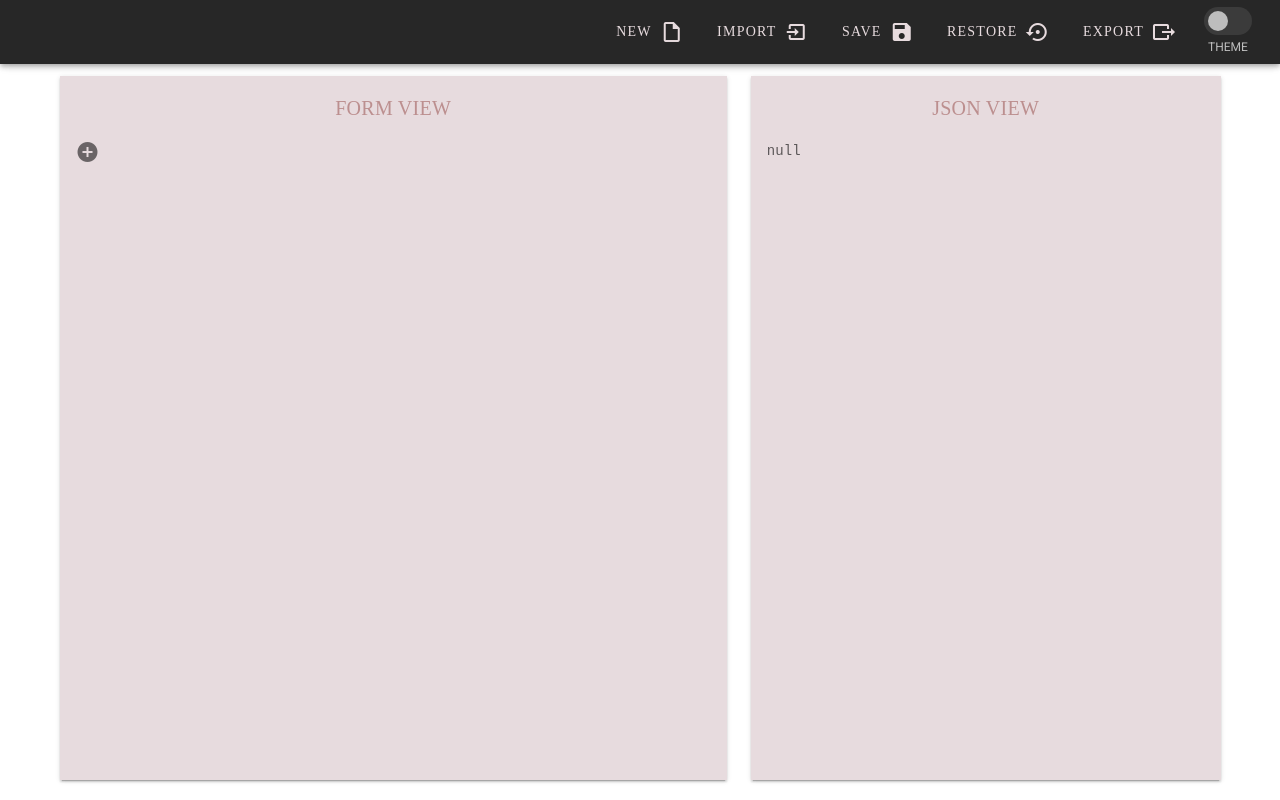
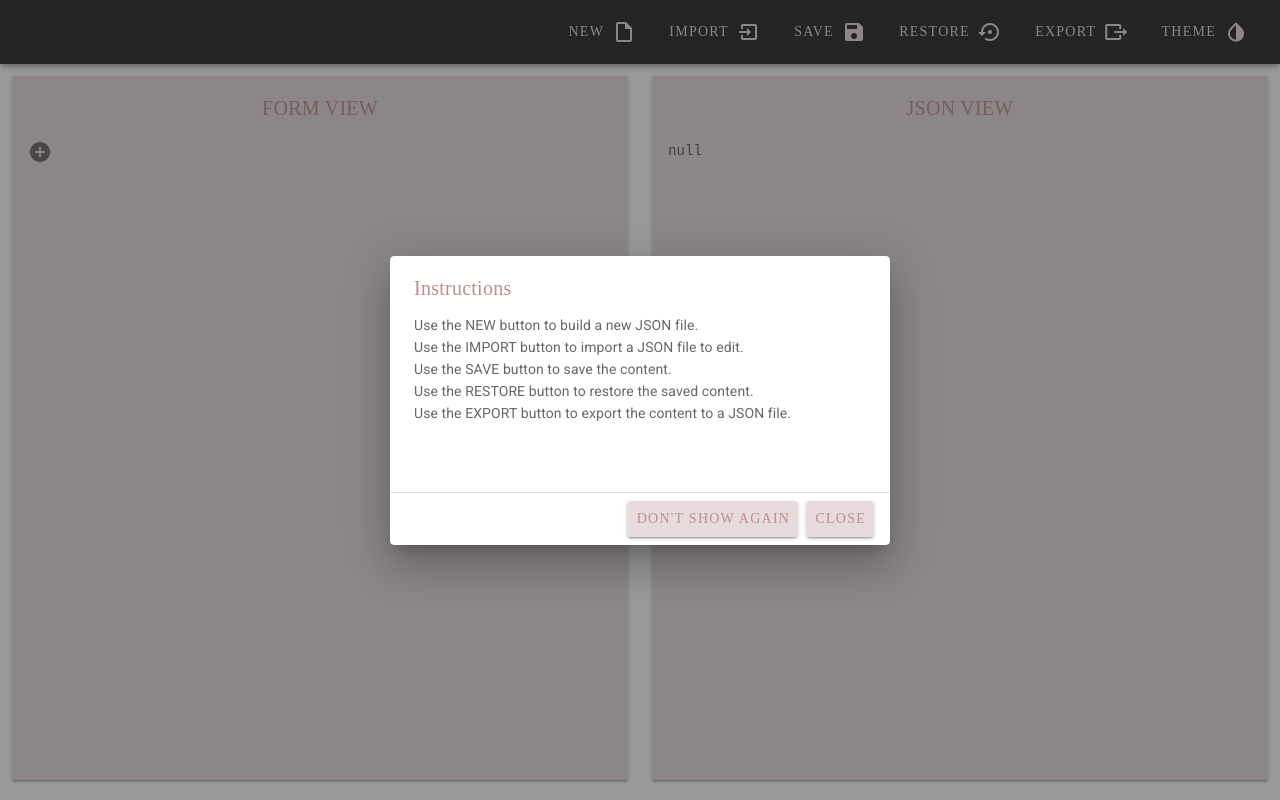
Before and after one commit to ebin96/msc-project-2022, a Vue app: page /editor in a window 1280 px wide. Built offline with nearby package versions, Linux system fonts and the light colour scheme.

Commit message:
refinements

```diff
--- a/package.json
+++ b/package.json
@@ -18,6 +18,7 @@
     "vuex": "^3.6.2"
   },
   "devDependencies": {
+    "@types/lodash": "^4.14.184",
     "@typescript-eslint/eslint-plugin": "^5.4.0",
     "@typescript-eslint/parser": "^5.4.0",
     "@vue/cli-plugin-babel": "~5.0.0",
--- a/src/App.vue
+++ b/src/App.vue
@@ -6,19 +6,27 @@
           alt="Editor Logo"
           contain
           :src="require('./assets/navlogo.png')"
-          width="80"
+          width="125"
         />
       </div>
 
       <v-spacer></v-spacer>
 
       <v-btn @click="newFile" color="#E7DBDE" text>
-        <span class="mr-2" style="font-family: Bahnschrift, serif">New</span>
+        <span
+          class="d-none d-md-block mr-2"
+          style="font-family: Bahnschrift, serif"
+          >New</span
+        >
         <v-icon>mdi-file-outline</v-icon>
       </v-btn>
 
       <v-btn @click.stop="dialog = true" text color="#E7DBDE">
-        <span class="mr-2" style="font-family: Bahnschrift, serif">IMPORT</span>
+        <span
+          class="d-none d-md-block mr-2"
+          style="font-family: Bahnschrift, serif"
+          >IMPORT</span
+        >
         <v-icon>mdi-import</v-icon>
       </v-btn>
 
@@ -70,20 +78,40 @@
         </v-card>
       </v-dialog>
 
-      <v-btn @click="save()" color="#E7DBDE" text>
-        <span class="mr-2" style="font-family: Bahnschrift, serif">SAVE</span>
+      <v-btn @click="save()" color="#E7DBDE" text v-show="btnShowCondition()">
+        <span
+          class="d-none d-md-block mr-2"
+          style="font-family: Bahnschrift, serif"
+          >SAVE</span
+        >
         <v-icon>mdi-content-save</v-icon>
       </v-btn>
 
-      <v-btn @click="restore()" color="#E7DBDE" text>
-        <span class="mr-2" style="font-family: Bahnschrift, serif"
+      <v-btn
+        @click="restore()"
+        color="#E7DBDE"
+        text
+        v-show="btnShowCondition()"
+      >
+        <span
+          class="d-none d-md-block mr-2"
+          style="font-family: Bahnschrift, serif"
           >Restore</span
         >
         <v-icon>mdi-backup-restore</v-icon>
       </v-btn>
 
-      <v-btn @click.stop="dialog2 = true" color="#E7DBDE" text>
-        <span class="mr-2" style="font-family: Bahnschrift, serif">Export</span>
+      <v-btn
+        @click.stop="dialog2 = true"
+        color="#E7DBDE"
+        text
+        v-show="btnShowCondition()"
+      >
+        <span
+          class="d-none d-md-block mr-2"
+          style="font-family: Bahnschrift, serif"
+          >Export</span
+        >
         <v-icon>mdi-export</v-icon>
       </v-btn>
 
@@ -132,15 +160,19 @@
         </v-card>
       </v-dialog>
 
-      <v-switch
-        class="dark"
-        style="padding-left: 1rem"
-        v-model="$vuetify.theme.dark"
-        hint="THEME"
-        inset
-        color="colorVs"
-        persistent-hint
-      ></v-switch>
+      <v-tooltip :disabled="$vuetify.breakpoint.mdAndUp" bottom>
+        <template v-slot:activator="{ on, attrs }">
+          <v-btn @click="dark()" color="#E7DBDE" text v-bind="attrs" v-on="on">
+            <span
+              class="d-none d-md-block mr-2"
+              style="font-family: Bahnschrift, serif"
+              >THEME</span
+            >
+            <v-icon>mdi-invert-colors</v-icon>
+          </v-btn>
+        </template>
+        <span>Theme</span>
+      </v-tooltip>
     </v-app-bar>
 
     <v-main>
@@ -156,6 +188,11 @@ import _ from "lodash";
 export default Vue.extend({
   name: "App",
   methods: {
+    dark() {
+      if (this.$vuetify.theme.dark == true) this.$vuetify.theme.dark = false;
+      else this.$vuetify.theme.dark = true;
+    },
+
     importFile() {
       if (this.chosenFile == null) {
         alert("No File Has Been Chosen");
@@ -227,6 +264,11 @@ export default Vue.extend({
         //a.dispatchEvent(new MouseEvent('click'));
       }
     },
+
+    btnShowCondition() {
+      if (this.$router.currentRoute.path == "/") return false;
+      else return true;
+    },
   },
 
   data: () => ({
--- a/src/components/AddData.vue
+++ b/src/components/AddData.vue
@@ -1,4 +1,3 @@
-/* eslint-disable */
 <template>
   <div>
     <v-icon @click.stop="dialog = true" @click="tempData()"
@@ -345,14 +344,17 @@ export default Vue.extend({
     },
 
     addDataArray() {
+      // eslint-disable-next-line
       this.jData[this.value1].push(this.value2);
     },
 
     addValue() {
+      // eslint-disable-next-line
       this.globalJData[this.keyValue].push(this.value1);
     },
 
     addObject() {
+      // eslint-disable-next-line
       this.globalJData[this.keyValue].push({});
     },
 
--- a/src/components/EditorPage.vue
+++ b/src/components/EditorPage.vue
@@ -1,10 +1,9 @@
-/* eslint-disable */
 <template>
-  <v-container>
+  <v-container fluid>
     <v-row>
       <!-- FORM View -->
 
-      <v-col v-for="n in 1" :key="'col' + n" sm="7">
+      <v-col cols="12" sm="6" xs="12" md="6" lg="6">
         <v-card
           class="overflow-y-auto"
           tile
@@ -179,7 +178,9 @@
                                                                             >mdi-delete</v-icon
                                                                           >
                                                                           <v-icon
-                                                                            class="handle"
+                                                                            class="
+                                                                              handle
+                                                                            "
                                                                             >mdi-drag</v-icon
                                                                           >
                                                                         </template>
@@ -252,7 +253,9 @@
                                                                             >mdi-delete</v-icon
                                                                           >
                                                                           <v-icon
-                                                                            class="handle"
+                                                                            class="
+                                                                              handle
+                                                                            "
                                                                             >mdi-drag</v-icon
                                                                           >
                                                                         </template>
@@ -266,7 +269,9 @@
                                                         </v-col>
                                                         <v-col
                                                           cols="auto"
-                                                          class="align-self-center"
+                                                          class="
+                                                            align-self-center
+                                                          "
                                                         >
                                                           <template>
                                                             <v-icon
@@ -440,7 +445,9 @@
                                                                             >mdi-delete</v-icon
                                                                           >
                                                                           <v-icon
-                                                                            class="handle"
+                                                                            class="
+                                                                              handle
+                                                                            "
                                                                             >mdi-drag</v-icon
                                                                           >
                                                                         </template>
@@ -513,7 +520,9 @@
                                                                             >mdi-delete</v-icon
                                                                           >
                                                                           <v-icon
-                                                                            class="handle"
+                                                                            class="
+                                                                              handle
+                                                                            "
                                                                             >mdi-drag</v-icon
                                                                           >
                                                                         </template>
@@ -527,7 +536,9 @@
                                                         </v-col>
                                                         <v-col
                                                           cols="auto"
-                                                          class="align-self-center"
+                                                          class="
+                                                            align-self-center
+                                                          "
                                                         >
                                                           <template>
                                                             <v-icon
@@ -780,7 +791,9 @@
                                                                             >mdi-delete</v-icon
                                                                           >
                                                                           <v-icon
-                                                                            class="handle"
+                                                                            class="
+                                                                              handle
+                                                                            "
                                                                             >mdi-drag</v-icon
                                                                           >
                                                                         </template>
@@ -853,7 +866,9 @@
                                                                             >mdi-delete</v-icon
                                                                           >
                                                                           <v-icon
-                                                                            class="handle"
+                                                                            class="
+                                                                              handle
+                                                                            "
                                                                             >mdi-drag</v-icon
                                                                           >
                                                                         </template>
@@ -867,7 +882,9 @@
                                                         </v-col>
                                                         <v-col
                                                           cols="auto"
-                                                          class="align-self-center"
+                                                          class="
+                                                            align-self-center
+                                                          "
                                                         >
                                                           <template>
                                                             <v-icon
@@ -1041,7 +1058,9 @@
                                                                             >mdi-delete</v-icon
                                                                           >
                                                                           <v-icon
-                                                                            class="handle"
+                                                                            class="
+                                                                              handle
+                                                                            "
                                                                             >mdi-drag</v-icon
                                                                           >
                                                                         </template>
@@ -1114,7 +1133,9 @@
                                                                             >mdi-delete</v-icon
                                                                           >
                                                                           <v-icon
-                                                                            class="handle"
+                                                                            class="
+                                                                              handle
+                                                                            "
                                                                             >mdi-drag</v-icon
                                                                           >
                                                                         </template>
@@ -1128,7 +1149,9 @@
                                                         </v-col>
                                                         <v-col
                                                           cols="auto"
-                                                          class="align-self-center"
+                                                          class="
+                                                            align-self-center
+                                                          "
                                                         >
                                                           <template>
                                                             <v-icon
@@ -1274,7 +1297,7 @@
 
       <!-- JSON View -->
 
-      <v-col v-for="n in 1" :key="'col2' + n" sm="5">
+      <v-col cols="12" sm="6" xs="12" md="6" lg="6">
         <v-card
           class="overflow-y-auto"
           tile
@@ -1330,6 +1353,49 @@
         </v-card-actions>
       </v-card>
     </v-dialog>
+
+    <v-dialog
+      v-model="insDialog"
+      v-if="this.$store.getters.getInsFlag"
+      max-width="500"
+    >
+      <v-card>
+        <v-card-title style="font-family: Bahnschrift, serif; color: rosybrown">
+          Instructions
+        </v-card-title>
+        <v-card-text>
+          Use the NEW button to build a new JSON file.<br />
+          Use the IMPORT button to import a JSON file to edit.<br />
+          Use the SAVE button to save the content.<br />
+          Use the RESTORE button to restore the saved content.<br />
+          Use the EXPORT button to export the content to a JSON file.
+        </v-card-text>
+        <v-divider class="mt-12"></v-divider>
+
+        <v-card-actions>
+          <v-spacer></v-spacer>
+
+          <v-btn
+            color="color1"
+            style="font-family: Bahnschrift, serif; color: rosybrown"
+            @click="
+              insDialog = false;
+              removeInsDialog();
+            "
+          >
+            Don't Show Again
+          </v-btn>
+
+          <v-btn
+            color="color1"
+            style="font-family: Bahnschrift, serif; color: rosybrown"
+            @click="insDialog = false"
+          >
+            CLOSE
+          </v-btn>
+        </v-card-actions>
+      </v-card>
+    </v-dialog>
   </v-container>
 </template>
 
@@ -1346,6 +1412,7 @@ export default Vue.extend({
   data: () => ({
     jsonData: null as any,
     dialog: false,
+    insDialog: true,
     dVal: null as any,
     dKey: null as any,
   }),
@@ -1357,6 +1424,10 @@ export default Vue.extend({
   },
 
   methods: {
+    removeInsDialog() {
+      this.$store.commit("changeInsFlag");
+    },
+
     getJson() {
       this.jsonData = this.$store.getters.getAssayData;
       return this.jsonData;
--- a/src/store/index.ts
+++ b/src/store/index.ts
@@ -8,7 +8,8 @@ export default new Vuex.Store({
     assayData : null,
     backupData: null,
     sortData: null,
-    alertMsg: "No file has been chosen"
+    alertMsg: "No file has been chosen",
+    insFlag: true,
   },
   mutations: {
     addAssayData (state, value) {
@@ -19,6 +20,9 @@ export default new Vuex.Store({
     },
     addSortableData (state, value) {
       state.sortData = value
+    },
+    changeInsFlag (state) {
+      state.insFlag = false
     }
   },
   getters:{
@@ -30,6 +34,9 @@ export default new Vuex.Store({
     },
     getSortableData (state) {
       return state.sortData
+    },
+    getInsFlag (state) {
+      return state.insFlag
     }
   },
   actions: {
```
Also changed, not shown: src/components/HomePage.vue (+6 -18 lines), 1 other file (tests, documents, lock files or other folders).
